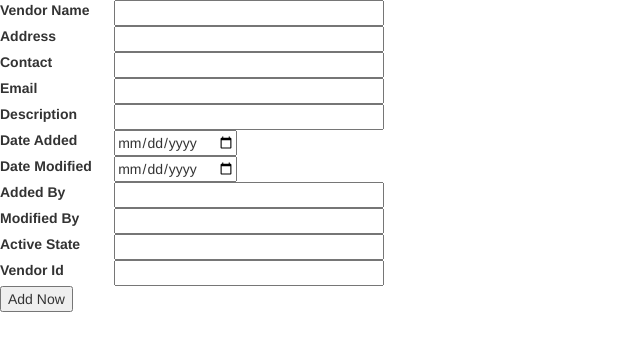
After one commit to Ashequl-Haque/oimsproject2, a Django app: template inventory/templates/inventory/addvendor.html in a window 1280 px wide. The commit adds this page. Shown: the top 351 px of the page, without its empty margins (0-640 px from the left). Run offline with Django 3.2, Linux system fonts and the light colour scheme; the template is opened without the code that fills it, so the values that code supplies are empty; some libraries are stand-ins or nearby versions.

Commit message:
add item and vendor

```diff
--- /dev/null
+++ b/inventory/templates/inventory/addvendor.html
@@ -0,0 +1,186 @@
+<!DOCTYPE html>
+<html>
+<head>
+  <title>Add Vendor</title>
+    <meta charset="utf-8">
+  <meta name="viewport" content="width=device-width, initial-scale=1">
+  <link rel="stylesheet" href="https://maxcdn.bootstrapcdn.com/bootstrap/3.3.7/css/bootstrap.min.css">
+  <script src="https://ajax.googleapis.com/ajax/libs/jquery/1.12.4/jquery.min.js"></script>
+  <script src="https://maxcdn.bootstrapcdn.com/bootstrap/3.3.7/js/bootstrap.min.js"></script>
+  <script src="//code.jquery.com/ui/1.12.0/jquery-ui.js"></script>
+  <script src="http://cdn.datatables.net/1.10.12/js/jquery.dataTables.min.js"></script>
+  <script src="https://cdn.datatables.net/1.10.12/js/dataTables.bootstrap4.min.js"></script>
+  <link rel="stylesheet" href="http://cdn.datatables.net/1.10.12/css/jquery.dataTables.min.css">
+</head>
+<body>
+
+<table width="450px">
+
+<tr>
+ <td valign="top">
+  <label>Vendor Name</label>
+ </td>
+ <td valign="top">
+  <input  type="text" name="vendorname" id="vendorname" maxlength="50" size="30">
+ </td>
+</tr>
+
+<tr>
+ <td valign="top"">
+  <label>Address</label>
+ </td>
+ <td valign="top">
+  <input  type="text" name="address" id="address" maxlength="50" size="30">
+ </td>
+</tr>
+
+<tr>
+ <td valign="top"">
+  <label>Contact</label>
+ </td>
+ <td valign="top">
+  <input  type="text" name="contact" id="contact" maxlength="50" size="30">
+ </td>
+</tr>
+
+
+ <tr>
+ <td valign="top"">
+  <label>Email</label>
+ </td>
+ <td valign="top">
+  <input  type="text" name="email" id="email" maxlength="50" size="30">
+ </td>
+</tr>
+
+ <tr>
+ <td valign="top"">
+  <label>Description</label>
+ </td>
+ <td valign="top">
+  <input  type="text" name="desc" id="desc" maxlength="50" size="30">
+ </td>
+</tr>
+
+ <tr>
+ <td valign="top"">
+  <label>Date Added</label>
+ </td>
+ <td valign="top">
+  <input  type="date" name="dateadded" id="dateadded">
+ </td>
+</tr>
+
+ <tr>
+ <td valign="top"">
+  <label>Date Modified</label>
+ </td>
+ <td valign="top">
+  <input  type="date" name="datemodified" id="datemodified">
+ </td>
+</tr>
+
+
+ <tr>
+ <td valign="top"">
+  <label>Added By</label>
+ </td>
+ <td valign="top">
+  <input  type="text" name="addedby" id="addedby" maxlength="50" size="30">
+ </td>
+</tr>
+
+
+
+
+ <tr>
+ <td valign="top"">
+  <label>Modified By</label>
+ </td>
+ <td valign="top">
+  <input  type="text" name="modifiedby" id="modifiedby" maxlength="50" size="30">
+ </td>
+</tr>
+
+ <tr>
+ <td valign="top"">
+  <label>Active State</label>
+ </td>
+ <td valign="top">
+  <input  type="text" name="active" id="active" maxlength="50" size="30">
+ </td>
+</tr>
+
+ <tr>
+ <td valign="top"">
+  <label>Vendor Id</label>
+ </td>
+ <td valign="top">
+  <input  type="text" name="vendorid" id="vendorid" maxlength="50" size="30">
+ </td>
+</tr>
+
+
+</table>
+
+<div>
+     <button type="button" onclick="additem()">Add Now</button>
+</div>
+
+    <div id="addedvendors"></div>
+
+<script type="text/javascript">
+      function additem() {
+          var xhttp = new XMLHttpRequest();
+          xhttp.onreadystatechange = function() {
+              if (this.readyState == 4 && this.status == 200) {
+                  //document.getElementById("demo").innerHTML = this.responseText;
+                  document.getElementById("addedvendors").innerHTML = "Okay!"
+              }
+          };
+          xhttp.open("POST", "vendoradded/", true);
+          var csrftoken = getCookie('csrftoken');
+
+          xhttp.setRequestHeader("Content-type", "application/x-www-form-urlencoded");
+          xhttp.setRequestHeader("X-CSRFToken", csrftoken);
+
+          query = "&vendorname=" +document.getElementById("vendorname").value;
+          query += "&addess=" +document.getElementById("address").value;
+          query += "&contact=" +document.getElementById("contact").value;
+          query += "&email=" +document.getElementById("email").value;
+          query += "&desc=" +document.getElementById("desc").value;
+          query += "&dateadded=" +document.getElementById("dateadded").value;
+          query += "&datemodified=" +document.getElementById("datemodified").value;
+          query += "&addedby=" +document.getElementById("addedby").value;
+          query += "&modifiedby=" +document.getElementById("modifiedby").value;
+          query += "&active=" +document.getElementById("active").value;
+          query += "&vendorid=" +document.getElementById("vendorid").value;
+
+
+
+
+
+
+          xhttp.send(query);
+      }
+
+
+            function getCookie(name) {
+          var cookieValue = null;
+          if (document.cookie && document.cookie != '') {
+              var cookies = document.cookie.split(';');
+              for (var i = 0; i < cookies.length; i++) {
+                  var cookie = jQuery.trim(cookies[i]);
+                  // Does this cookie string begin with the name we want?
+                  if (cookie.substring(0, name.length + 1) == (name + '=')) {
+                      cookieValue = decodeURIComponent(cookie.substring(name.length + 1));
+                      break;
+                  }
+              }
+          }
+          return cookieValue;
+      }
+</script>
+
+</body>
+</html>
--- a/inventory/urls.py
+++ b/inventory/urls.py
@@ -20,5 +20,6 @@ urlpatterns = [
     url(r'^addvendor/$',views.add_vendor,name='add_vendor'),
     url(r'^additem/$',views.add_item,name='add_item'),
     url(r'^additem/itemadded/$',views.item_is_added,name='item_is_added'),
+    url(r'^addvendor/vendoradded/$',views.vendor_is_added,name='vendor_is_added'),
 
 ]
```
Also changed, not shown: inventory/templates/inventory/add_vandor.html (deleted, +0 -31 lines), inventory/templates/inventory/vendor.html (+7 -0 lines), inventory/views.py (+27 -5 lines), db.sqlite3.
